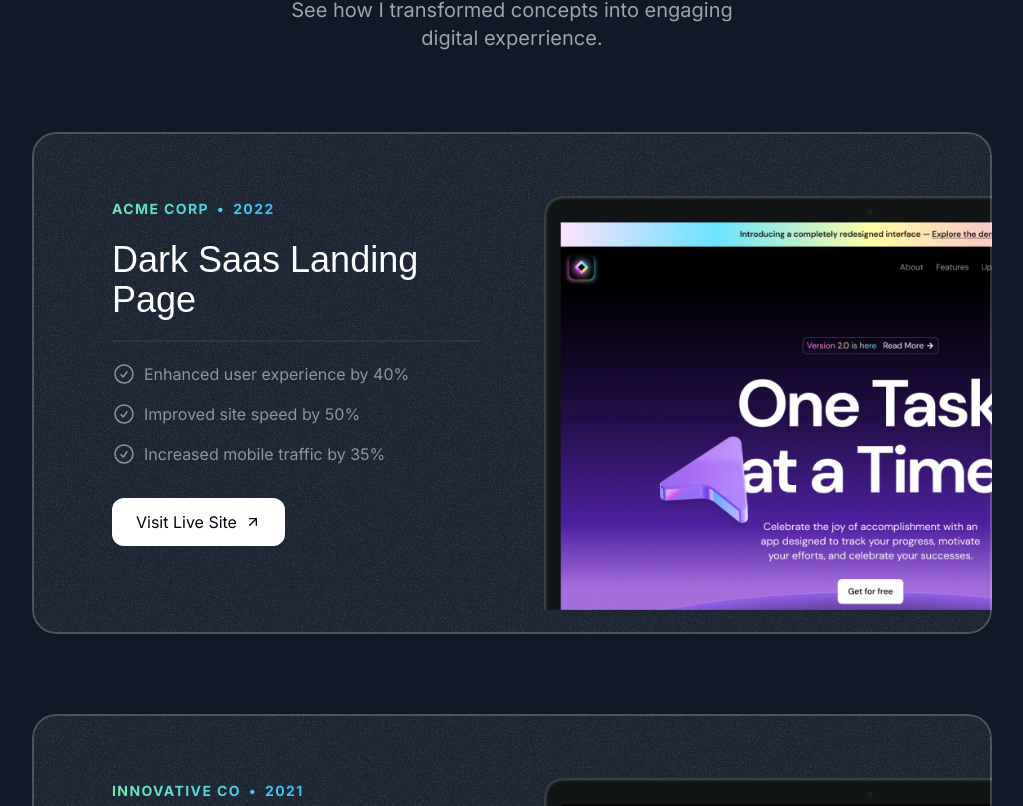
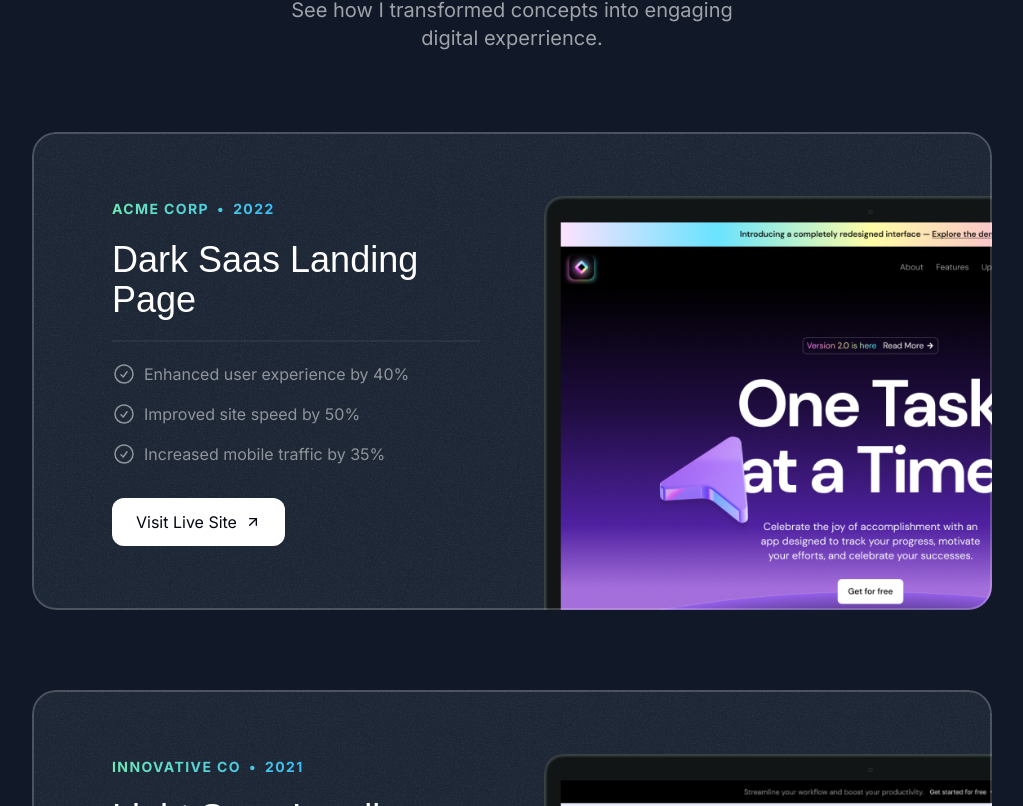
Before and after one commit to DStarky/portfolio, a Next.js app: page / in a window 1280 px wide. Shown: the part 1134-1940 px from the top of the page, without its empty margins (128-1151 px from the left). Built offline with nearby package versions, Linux system fonts and the light colour scheme; a web font is replaced by a local one.

Commit message:
fix some design problems

```diff
--- a/src/sections/Projects.tsx
+++ b/src/sections/Projects.tsx
@@ -62,14 +62,8 @@ export const ProjectsSection = () => {
           {portfolioProjects.map(project => (
             <Card
               key={project.title}
-              className="px-8 pt-8 md:px-10 md:pt-12 lg:px-20 lg:pt-16"
+              className="px-8 pt-8 md:px-10 md:pt-12 lg:px-20 lg:pt-16 pb-0"
             >
-              <div
-                className="absolute inset-0 -z-10 opacity-5"
-                style={{
-                  backgroundImage: `url(${grainImage.src})`,
-                }}
-              ></div>
               <div className="lg:grid lg:grid-cols-2 lg:gap-16">
                 <div className="lg:pb-16">
                   <div className="inline-flex gap-2 bg-gradient-to-r from-emerald-300 to-sky-400 bg-clip-text text-sm font-bold uppercase tracking-widest text-transparent">
```
